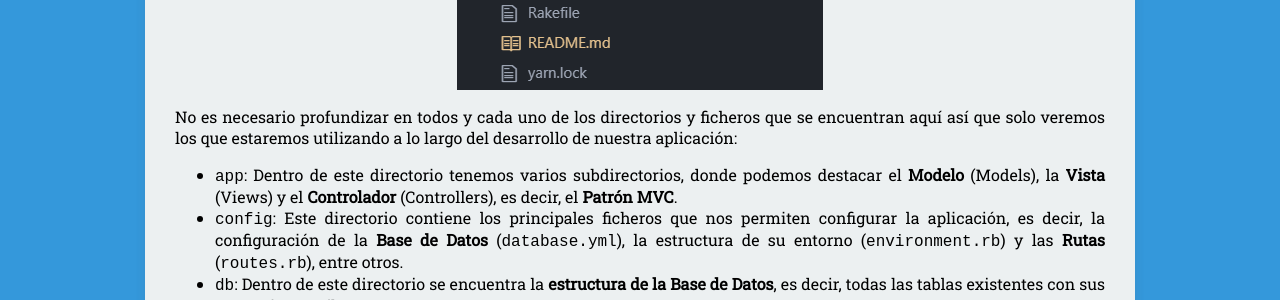
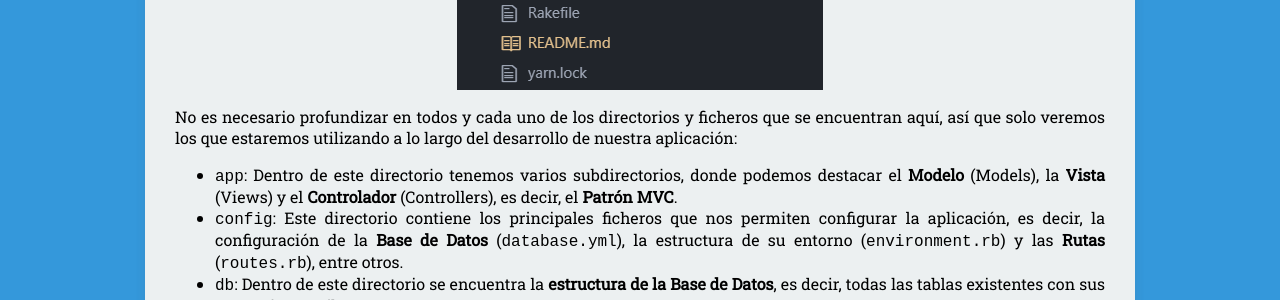
Before and after one commit to nisoto/Blog-anterior-2.0, a Jekyll site: the page built from _posts/2020-04-15-rails-iv-ruby-on-rails.md, in a window 1280 px wide. Shown: the part 1445-1745 px from the top of the page. Built offline with Jekyll 4.4.1, drawn with Linux system fonts in a browser that asks for light colours; nearby versions of some CDN libraries.

```diff
--- a/_posts/2020-04-15-rails-iv-ruby-on-rails.md
+++ b/_posts/2020-04-15-rails-iv-ruby-on-rails.md
@@ -34,7 +34,7 @@ Si ejecutamos el comando `ls` dentro de la carpeta de nuestro proyecto podremos
 
 ![EstructuraRails]({{ site.baseurl }}/assets/img/EstructuraRails.png)
 
-No es necesario profundizar en todos y cada uno de los directorios y ficheros que se encuentran aquí así que solo veremos los que estaremos utilizando a lo largo del desarrollo de nuestra aplicación:
+No es necesario profundizar en todos y cada uno de los directorios y ficheros que se encuentran aquí, así que solo veremos los que estaremos utilizando a lo largo del desarrollo de nuestra aplicación:
 
 * `app`: Dentro de este directorio tenemos varios subdirectorios, donde podemos destacar el **Modelo** (Models), la **Vista** (Views) y el **Controlador** (Controllers), es decir, el **Patrón MVC**.
 * `config`: Este directorio contiene los principales ficheros que nos permiten configurar la aplicación, es decir, la configuración de la **Base de Datos** (`database.yml`), la estructura de su entorno (`environment.rb`) y las **Rutas** (`routes.rb`), entre otros.
```
